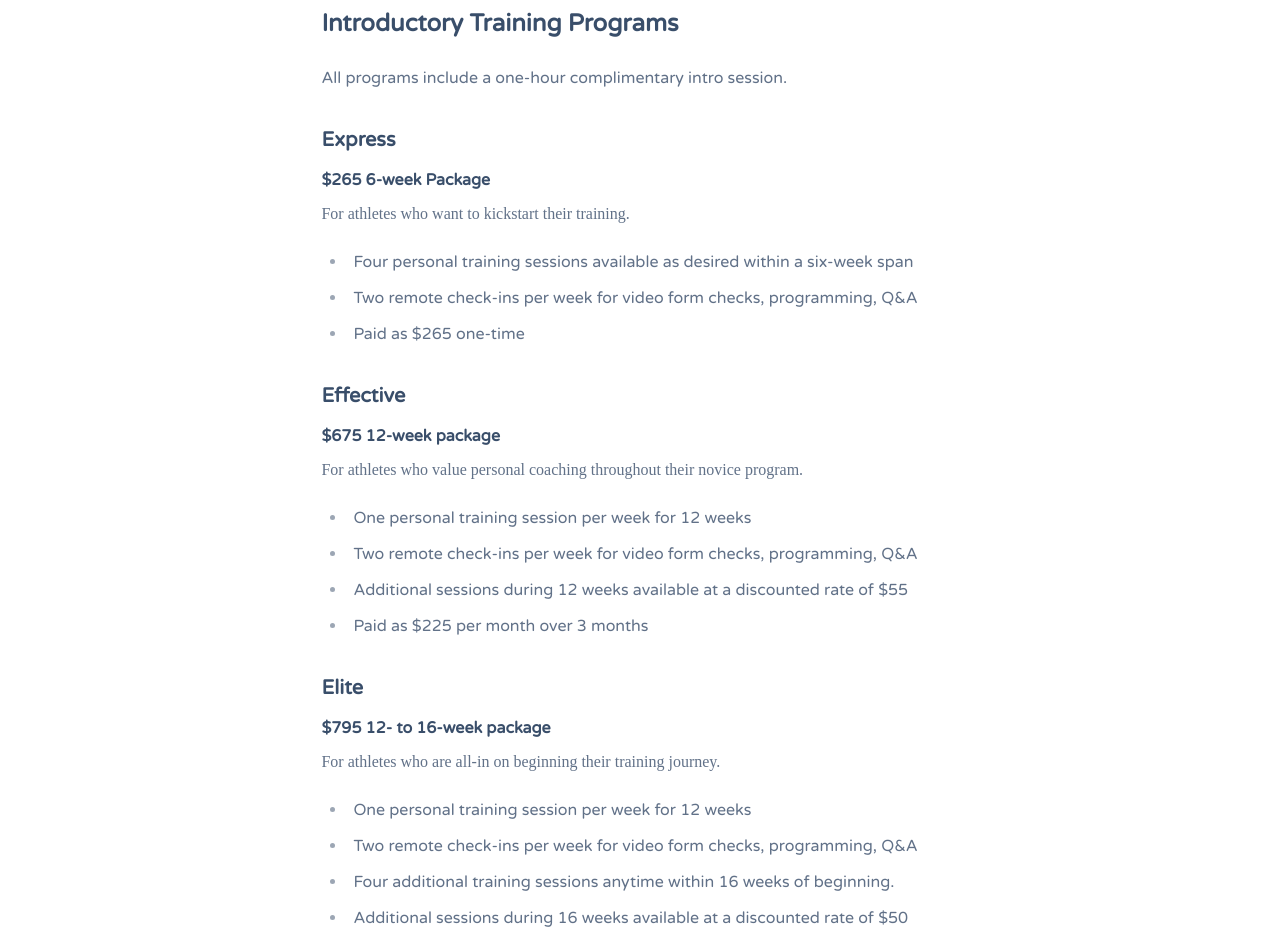
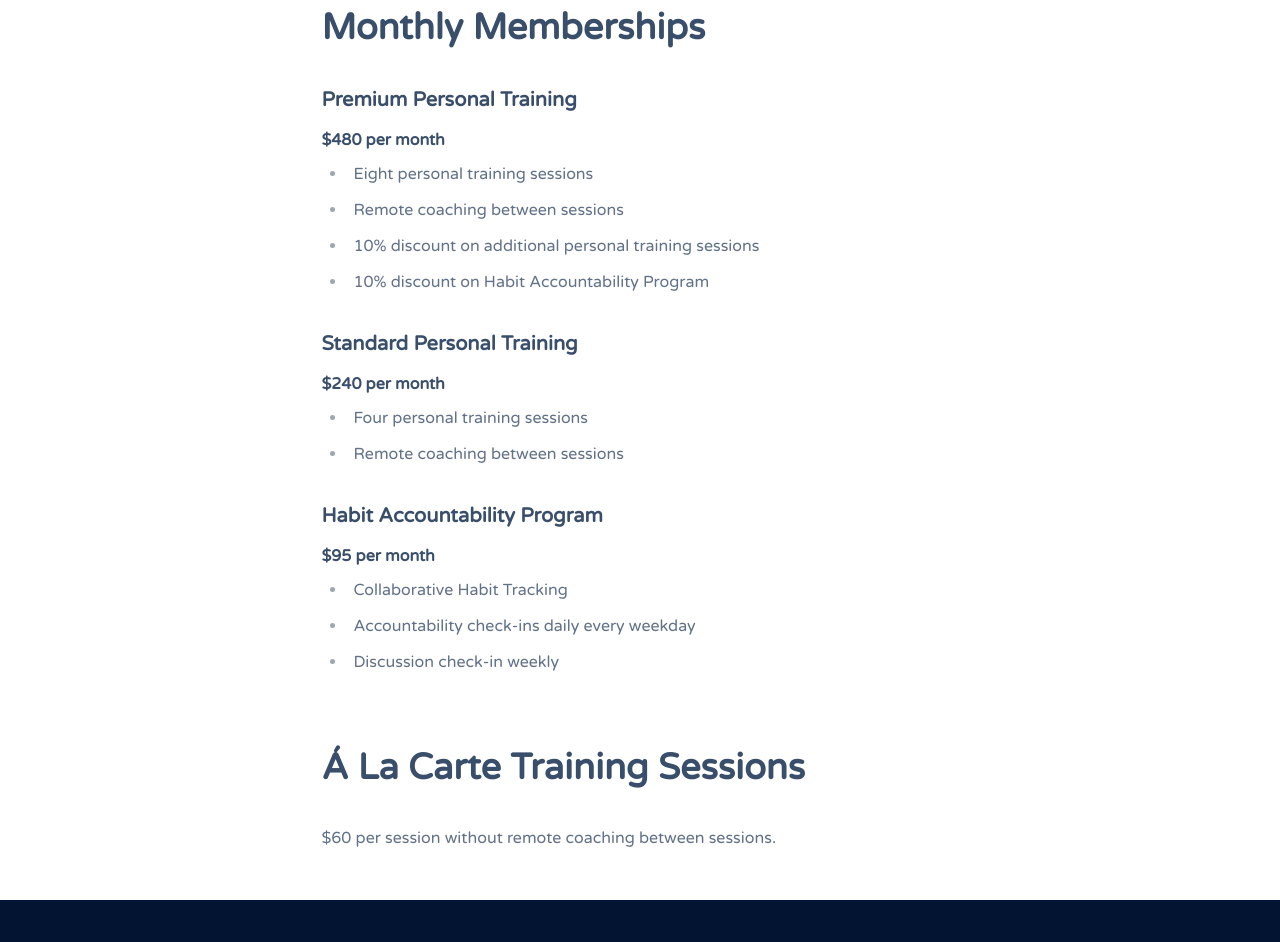
Before and after one commit to alexjgustafson/gus.coach, a SvelteKit app: page /pricing in a window 1280 px wide. Shown: the part 840-1782 px from the top of the page. Built offline with nearby package versions, Linux system fonts and the light colour scheme; a web font is replaced by a local one.

Commit message:
Update memberships

```diff
--- a/src/routes/pricing/+page.svelte
+++ b/src/routes/pricing/+page.svelte
@@ -17,43 +17,33 @@
 </div>
 <div class="w-full border-opacity-50 py-12">
   <div class="container mx-auto px-2 prose">
-    <h2>Introductory Training Programs</h2>
-    <p>All programs include a one-hour complimentary intro session.</p>
+    <h2 class="text-4xl">Monthly Memberships</h2>
 
-    <h3>Express</h3>
-    <h4>$265 6-week Package</h4>
-    <p class="font-accent">For athletes who want to kickstart their training.</p>
+    <h3>Premium Personal Training</h3>
+    <h4>$480 per month</h4>
     <ul>
-      <li>Four personal training sessions available as desired within a six-week span</li>
-      <li>Two remote check-ins per week for video form checks, programming, Q&A</li>
-      <li>Paid as $265 one-time</li>
+      <li>Eight personal training sessions</li>
+      <li>Remote coaching between sessions</li>
+      <li>10% discount on additional personal training sessions</li>
+      <li>10% discount on Habit Accountability Program</li>
     </ul>
 
-    <h3>Effective</h3>
-    <h4>$675 12-week package</h4>
-    <p class="font-accent">For athletes who value personal coaching throughout their novice program.</p>
+    <h3>Standard Personal Training</h3>
+    <h4>$240 per month</h4>
     <ul>
-      <li>One personal training session per week for 12 weeks</li>
-      <li>Two remote check-ins per week for video form checks, programming, Q&A</li>
-      <li>Additional sessions during 12 weeks available at a discounted rate of $55</li>
-      <li>Paid as $225 per month over 3 months</li>
+      <li>Four personal training sessions</li>
+      <li>Remote coaching between sessions</li>
     </ul>
 
-    <h3>Elite</h3>
-    <h4>$795 12- to 16-week package</h4>
-    <p class="font-accent">For athletes who are all-in on beginning their training journey.</p>
+    <h3>Habit Accountability Program</h3>
+    <h4>$95 per month</h4>
     <ul>
-      <li>One personal training session per week for 12 weeks</li>
-      <li>Two remote check-ins per week for video form checks, programming, Q&A</li>
-      <li>Four additional training sessions anytime within 16 weeks of beginning.</li>
-      <li>Additional sessions during 16 weeks available at a discounted rate of $50</li>
-      <li>Paid as $265 per month over 3 months</li>
+      <li>Collaborative Habit Tracking</li>
+      <li>Accountability check-ins daily every weekday</li>
+      <li>Discussion check-in weekly</li>
     </ul>
 
-    <h3>Alumni</h3>
-    <p>After completing your introductory program receive discounted pricing by continuing a monthly subscription.</p>
-
-    <h2>Á La Carte</h2>
-    <p>$60 per session. Does not include remote coaching between sessions.</p>
+    <h2 class="text-4xl">Á La Carte Training Sessions</h2>
+    <p>$60 per session without remote coaching between sessions.</p>
   </div>
 </div>
```
